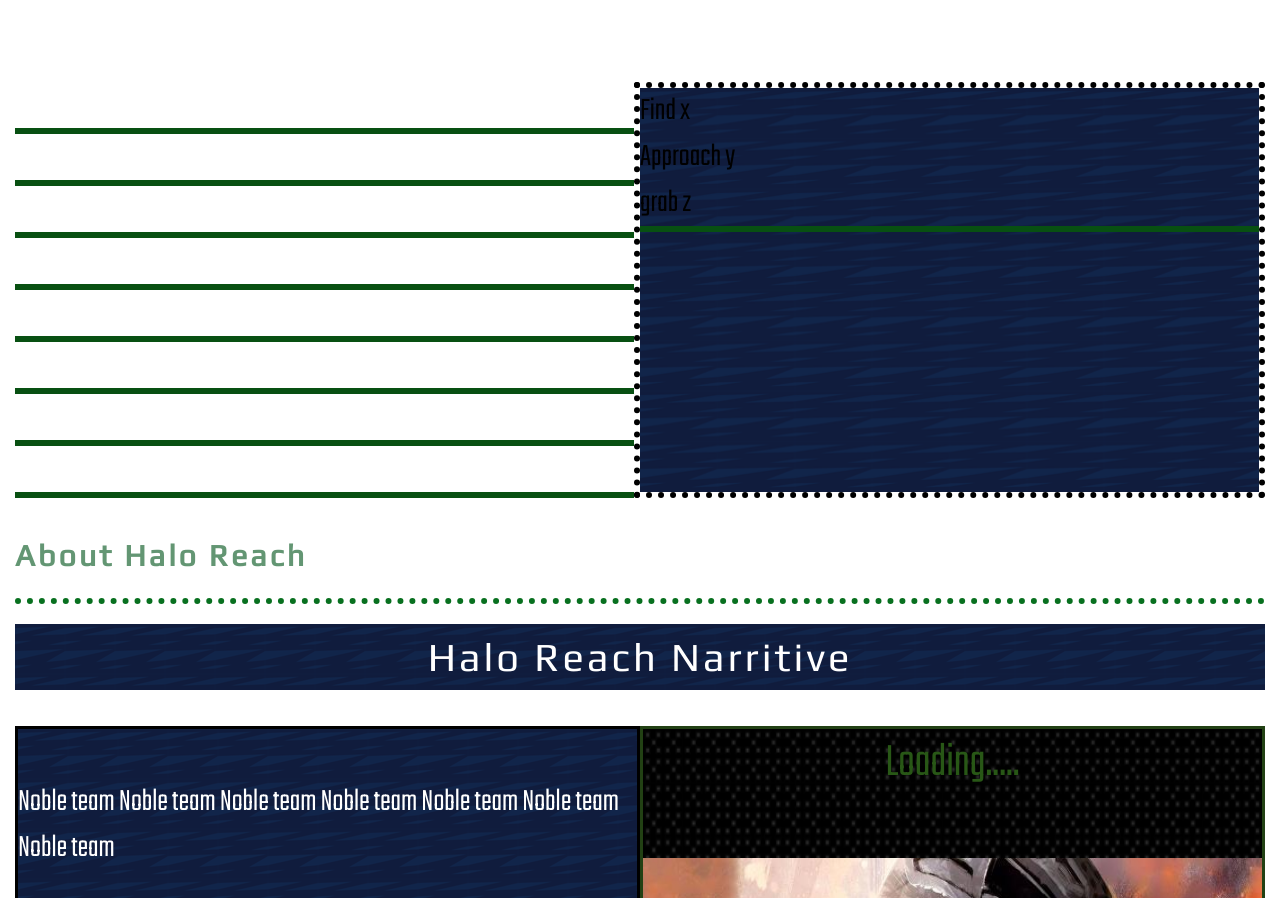
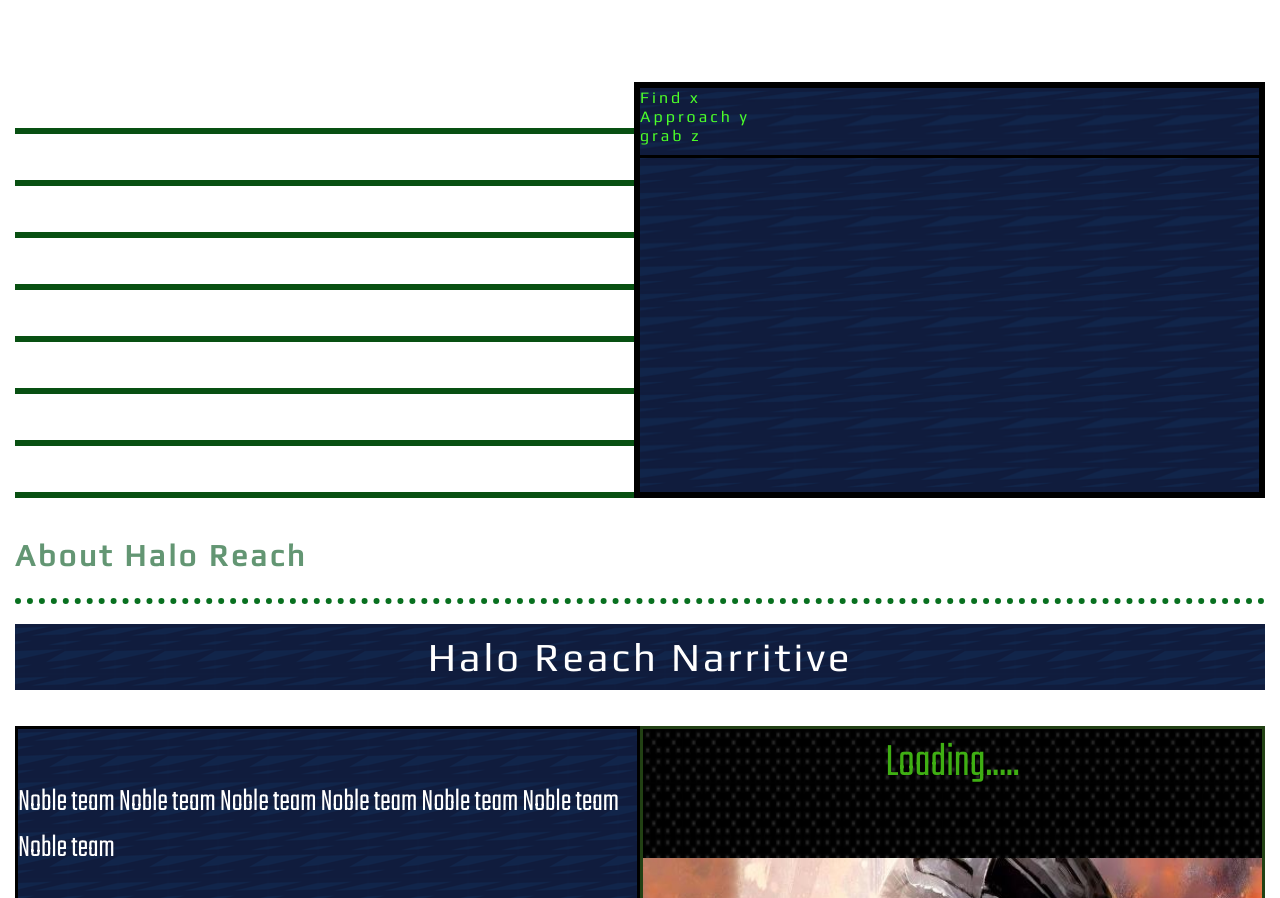
Before and after one commit to Dylangroome/Halo-Reach, a plain HTML site: page index.html in a window 1280 px wide. Shown: the part 1134-2032 px from the top of the page. Drawn offline with Linux system fonts and the light colour scheme.

Commit message:
change text to green

```diff
--- a/assets/css/style.css
+++ b/assets/css/style.css
@@ -124,10 +124,18 @@ h1 ,h2 {
     width: 100%;
     overflow: hidden;
     background-position: center;
-    border: #000000 6px dotted;
+    border: #000000 6px solid;
     background-size: 100% 100%;
 }
 
+.piller-p-2 {
+    font-family: Play, sans-serif;
+    letter-spacing: 3px;
+    color: #4cff29;
+    border-bottom: 3px solid rgb(0, 0, 0);
+    padding-bottom: 10px;
+    margin-bottom: 20px;
+}
 
 
 /* hero img */
@@ -228,7 +236,7 @@ h1 ,h2 {
 
 .load-p {
     text-align: center;
-    color: #285716;
+    color: #3faf13;
     font-size: 300%;
 }
 
@@ -337,6 +345,7 @@ footer {
     font-size: 2rem;
 }
 
+/* email */
 
 form{
     display: flex;
@@ -348,7 +357,7 @@ form{
 
 
 input[type=submit] {
-	box-shadow: 3px 4px 0px 0px #4f3d3d;
+	box-shadow: 3px 4px 0px 0px #000000;
 	background:linear-gradient(to bottom, #000000 5%, #000000 100%);
 	background-color:#000000;
 	border-radius:5px;
@@ -382,7 +391,7 @@ input[type=email]{
     padding: 0 10px;
 	margin: 0 auto;
     border: 1px solid rgb(255, 255, 255);
-    background-color:rgba(163, 84, 84, 0.3);
+    background-color:rgba(0, 0, 0, 0.3);
     display: inline-block;
     margin: 5px 10px 5px 2px;
     width: 300px;
--- a/index.html
+++ b/index.html
@@ -57,7 +57,7 @@
                     <p class="piller-p">Halo Reach The Pillar Of Autumn is the Penultimate Mission for the game.</p>
                 </div>
                 <div class="column" id="back-img-2">
-                    <ol class="piller-p">
+                    <ol class="piller-p-2">
                         <li>Find x</li>
                         <li>Approach y</li>
                         <li>grab z</li>
```
